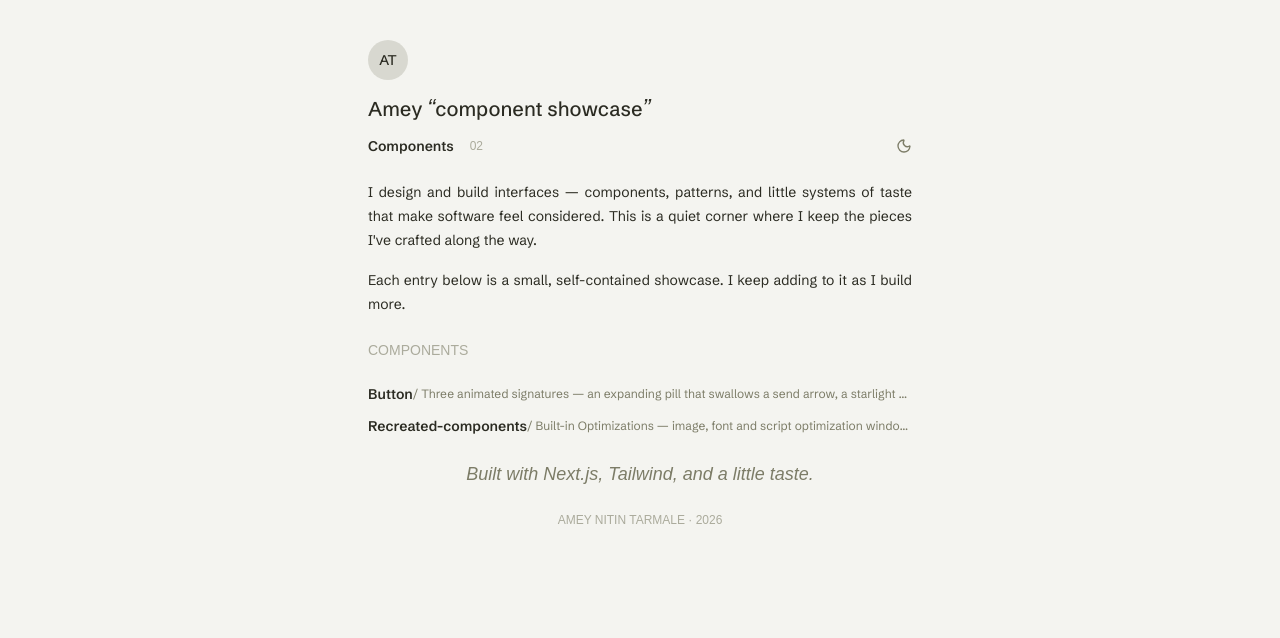
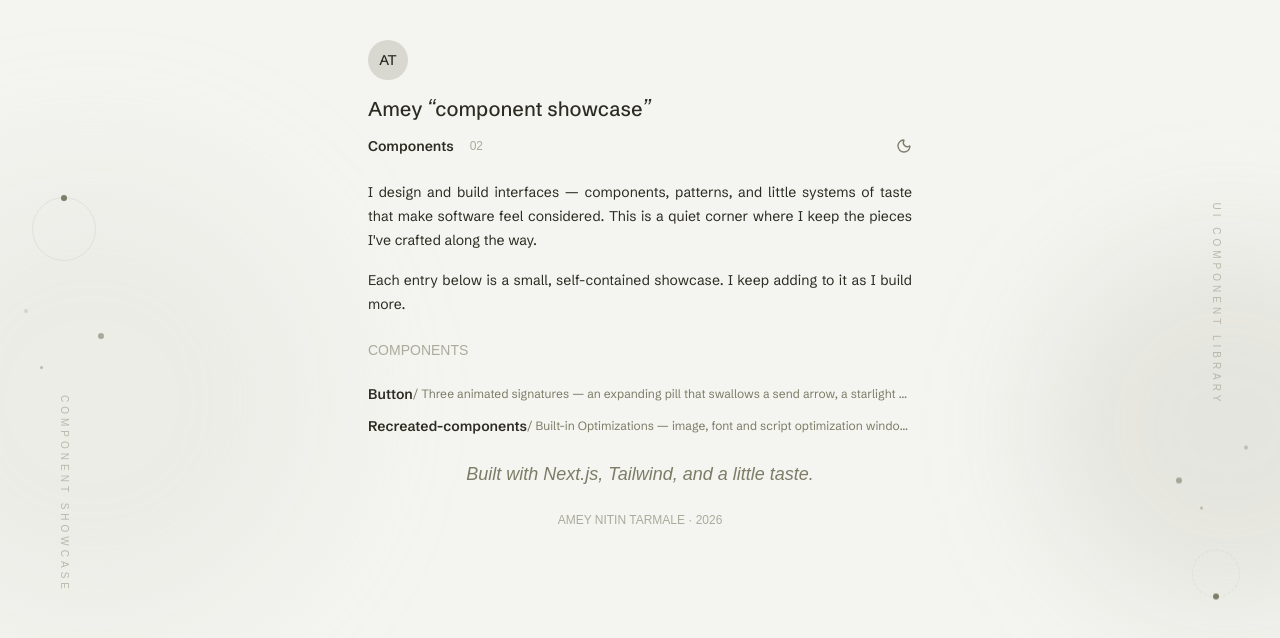
Before and after one commit to WebDevAmey/explored-components, a Next.js app: page / in a window 1280 px wide. Shown: the top 638 px of the page. Built offline with nearby package versions, Linux system fonts and the light colour scheme; a web font is replaced by a local one.

Commit message:
feat: add new animations for enhanced visual effects in Home component

```diff
--- a/app/globals.css
+++ b/app/globals.css
@@ -214,3 +214,32 @@ body:where(.dark, .dark *) {
     background-position: 200%;
   }
 }
+
+@keyframes side-drift {
+  0%,
+  100% {
+    transform: translateY(-10px);
+  }
+  50% {
+    transform: translateY(10px);
+  }
+}
+
+@keyframes side-spin {
+  to {
+    transform: rotate(360deg);
+  }
+}
+
+@keyframes orb-float {
+  0%,
+  100% {
+    transform: translate(0, 0) scale(1);
+  }
+  33% {
+    transform: translate(28px, -24px) scale(1.05);
+  }
+  66% {
+    transform: translate(-20px, 18px) scale(0.96);
+  }
+}
--- a/app/page.tsx
+++ b/app/page.tsx
@@ -7,8 +7,48 @@ import { components } from "@/lib/registry";
 
 export default function Home() {
   return (
-    <div className="bg-olive-100 dark:bg-olive-900 min-h-screen w-full flex justify-center py-10">
-      <div className="flex flex-col gap-6 items-center w-full max-w-xl px-4">
+    <div className="bg-olive-100 dark:bg-olive-900 min-h-screen w-full relative overflow-hidden">
+      <div aria-hidden="true" className="pointer-events-none absolute inset-0">
+        <div className="absolute -left-40 top-1/4 h-[28rem] w-[28rem] animate-[orb-float_16s_ease-in-out_infinite] rounded-full bg-olive-300/25 blur-3xl dark:bg-olive-700/15" />
+        <div className="absolute -right-40 bottom-1/4 h-[24rem] w-[24rem] animate-[orb-float_19s_ease-in-out_infinite_reverse] rounded-full bg-olive-400/20 blur-3xl dark:bg-olive-600/15" />
+      </div>
+
+      <div
+        aria-hidden="true"
+        className="pointer-events-none fixed top-1/2 left-6 2xl:left-[calc(50vw-500px)] hidden -translate-y-1/2 lg:flex flex-col items-center gap-8"
+      >
+        <div className="relative h-16 w-16 animate-[side-spin_18s_linear_infinite] rounded-full border border-olive-300/60 dark:border-olive-600/30">
+          <span className="absolute left-1/2 -top-[3px] h-1.5 w-1.5 -translate-x-1/2 rounded-full bg-olive-500 dark:bg-olive-400" />
+        </div>
+        <div className="relative h-20 w-20">
+          <span className="absolute left-0 top-4 h-1 w-1 animate-[starlight-twinkle_3s_ease-in-out_infinite] rounded-full bg-olive-400/70 dark:bg-olive-500/60" />
+          <span className="absolute right-0 top-10 h-1.5 w-1.5 animate-[starlight-twinkle_2.6s_ease-in-out_infinite_1.1s] rounded-full bg-olive-500/60 dark:bg-olive-400/50" />
+          <span className="absolute bottom-1 left-4 h-[3px] w-[3px] animate-[starlight-twinkle_2.2s_ease-in-out_infinite_2s] rounded-full bg-olive-400/80 dark:bg-olive-500/70" />
+        </div>
+        <p className="animate-[side-drift_7s_ease-in-out_infinite] [writing-mode:vertical-rl] font-mono text-[10px] uppercase tracking-[0.4em] text-olive-400/80 dark:text-olive-500/60">
+          Component showcase
+        </p>
+      </div>
+
+      <div
+        aria-hidden="true"
+        className="pointer-events-none fixed top-1/2 right-6 2xl:right-[calc(50vw-500px)] hidden -translate-y-1/2 lg:flex flex-col items-center gap-8"
+      >
+        <p className="animate-[side-drift_8s_ease-in-out_infinite_0.6s] [writing-mode:vertical-rl] font-mono text-[10px] uppercase tracking-[0.4em] text-olive-400/80 dark:text-olive-500/60">
+          UI component library
+        </p>
+        <div className="relative h-20 w-20">
+          <span className="absolute left-0 top-10 h-1.5 w-1.5 animate-[starlight-twinkle_2.8s_ease-in-out_infinite_0.4s] rounded-full bg-olive-500/60 dark:bg-olive-400/50" />
+          <span className="absolute right-2 top-2 h-1 w-1 animate-[starlight-twinkle_2.4s_ease-in-out_infinite_1.6s] rounded-full bg-olive-400/70 dark:bg-olive-500/60" />
+          <span className="absolute bottom-2 left-6 h-[3px] w-[3px] animate-[starlight-twinkle_3.2s_ease-in-out_infinite_0.9s] rounded-full bg-olive-400/80 dark:bg-olive-500/70" />
+        </div>
+        <div className="relative h-12 w-12 animate-[side-spin_24s_linear_infinite_reverse] rounded-full border border-dashed border-olive-300/60 dark:border-olive-600/30">
+          <span className="absolute -bottom-[3px] left-1/2 h-1.5 w-1.5 -translate-x-1/2 rounded-full bg-olive-500 dark:bg-olive-400" />
+        </div>
+      </div>
+
+      <div className="flex justify-center py-10 relative z-10">
+        <div className="flex flex-col gap-6 items-center w-full max-w-xl px-4">
         <div className="animate-in w-full">
           <ThemeProvider>
             <Nav count={components.length} />
@@ -52,6 +92,7 @@ export default function Home() {
         <div className="animate-in animate-delay-4 w-full">
           <Footer />
         </div>
+        </div>
       </div>
     </div>
   );
```
